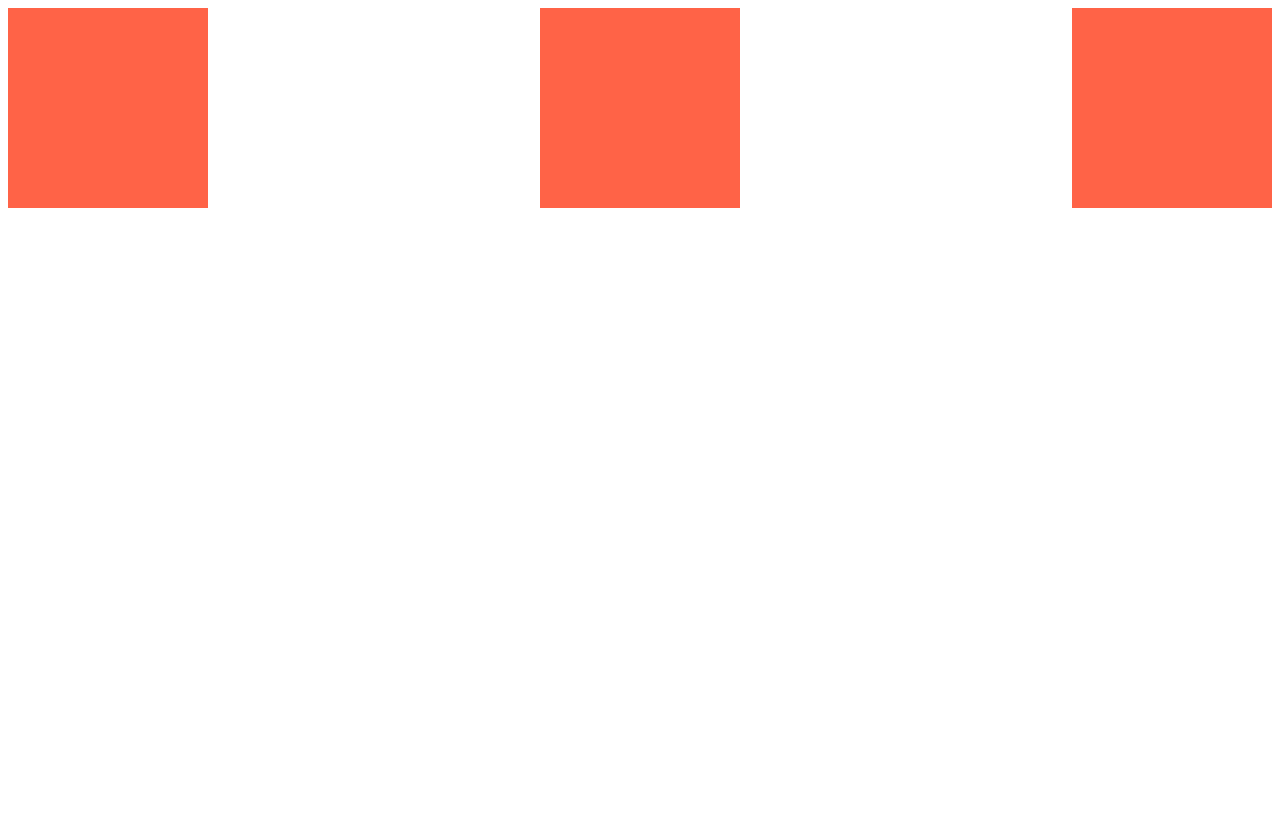
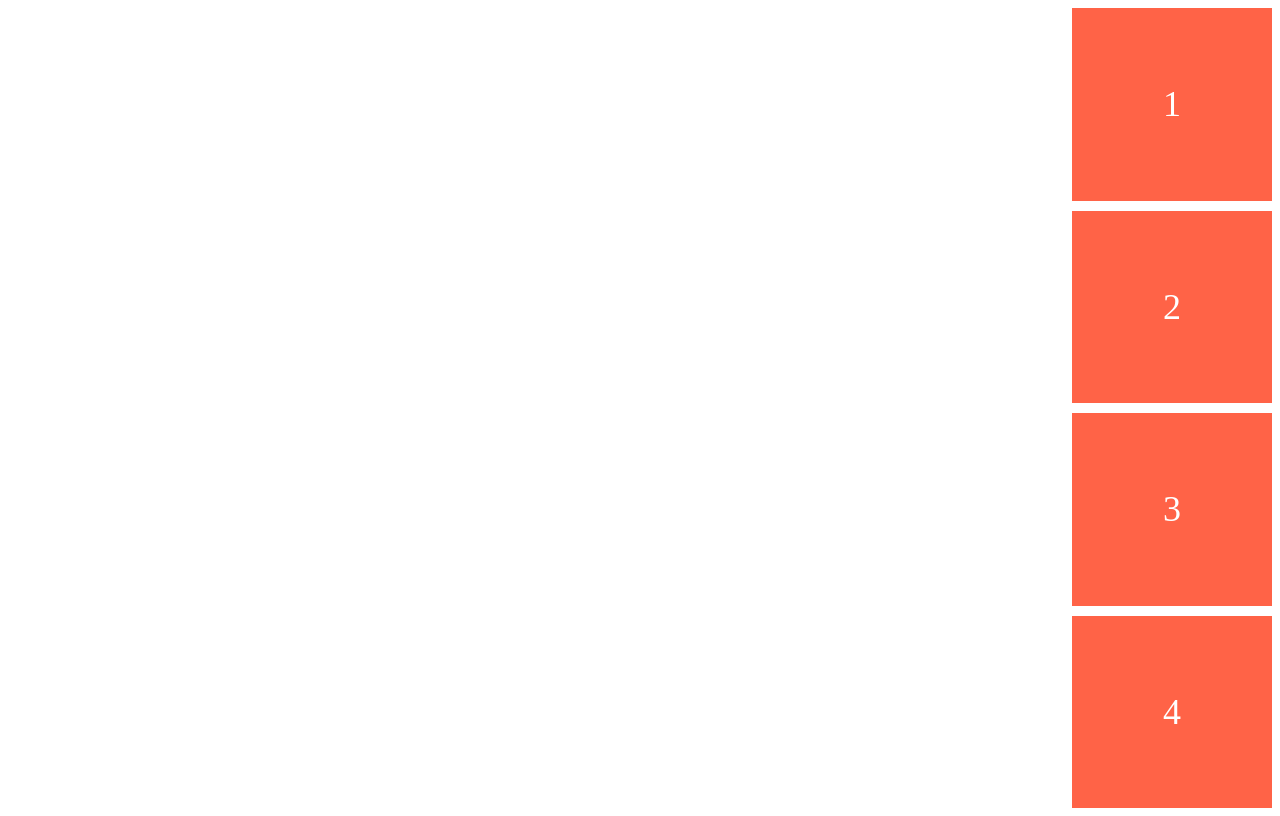
Before and after one commit to Suu01/css-layout-masterclass, a plain HTML site: page index.html in a window 1280 px wide. Drawn offline with Linux system fonts and the light colour scheme.

Commit message:
flex-direction

```diff
--- a/index.html
+++ b/index.html
@@ -7,8 +7,11 @@
     <link rel="stylesheet" href="/style.css" />
   </head>
   <body>
-    <div class="box"></div>
-    <div class="box"></div>
-    <div class="box"></div>
+    <div class="father">
+      <div class="box">1</div>
+      <div class="box">2</div>
+      <div class="box">3</div>
+      <div class="box">4</div>
+    </div>
   </body>
 </html>
--- a/style.css
+++ b/style.css
@@ -1,10 +1,19 @@
-body {
+.father {
+  height: 100vh;
   display: flex;
+  flex-direction: column;
   justify-content: space-between;
+  align-items: flex-end;
+  gap: 10px;
 }
 
 .box {
+  display: flex;
+  justify-content: center;
+  align-items: center;
   width: 200px;
   height: 200px;
+  color: white;
+  font-size: 36px;
   background-color: tomato;
 }
```
